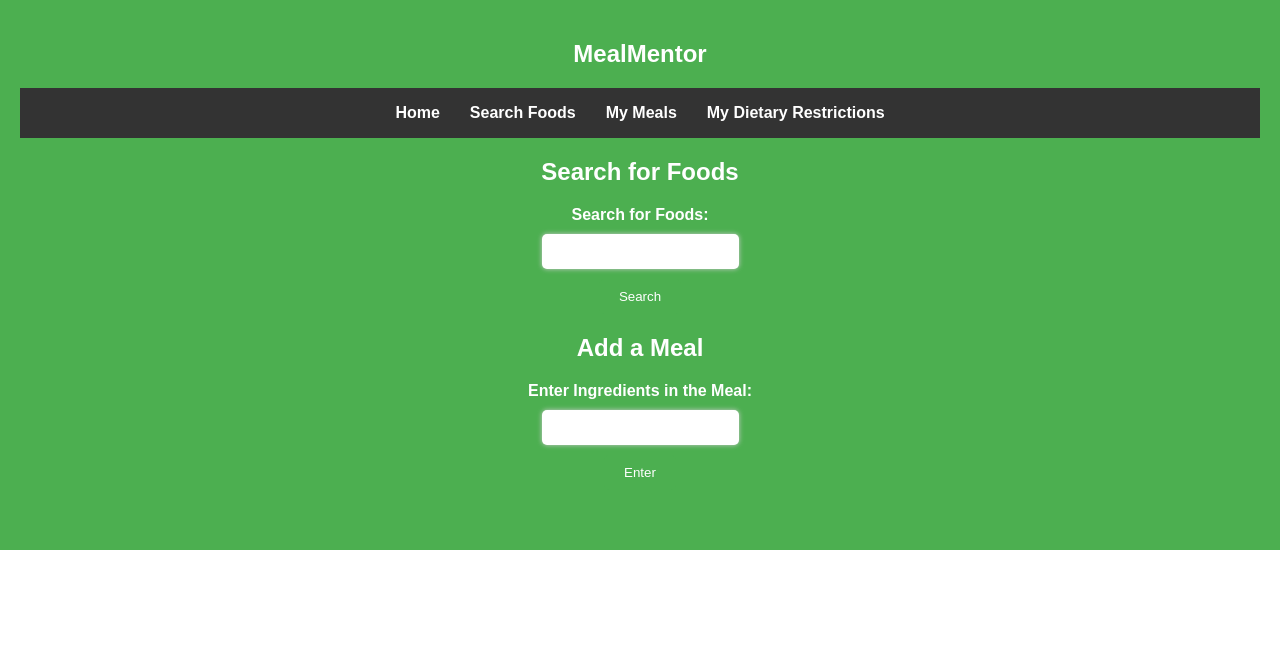
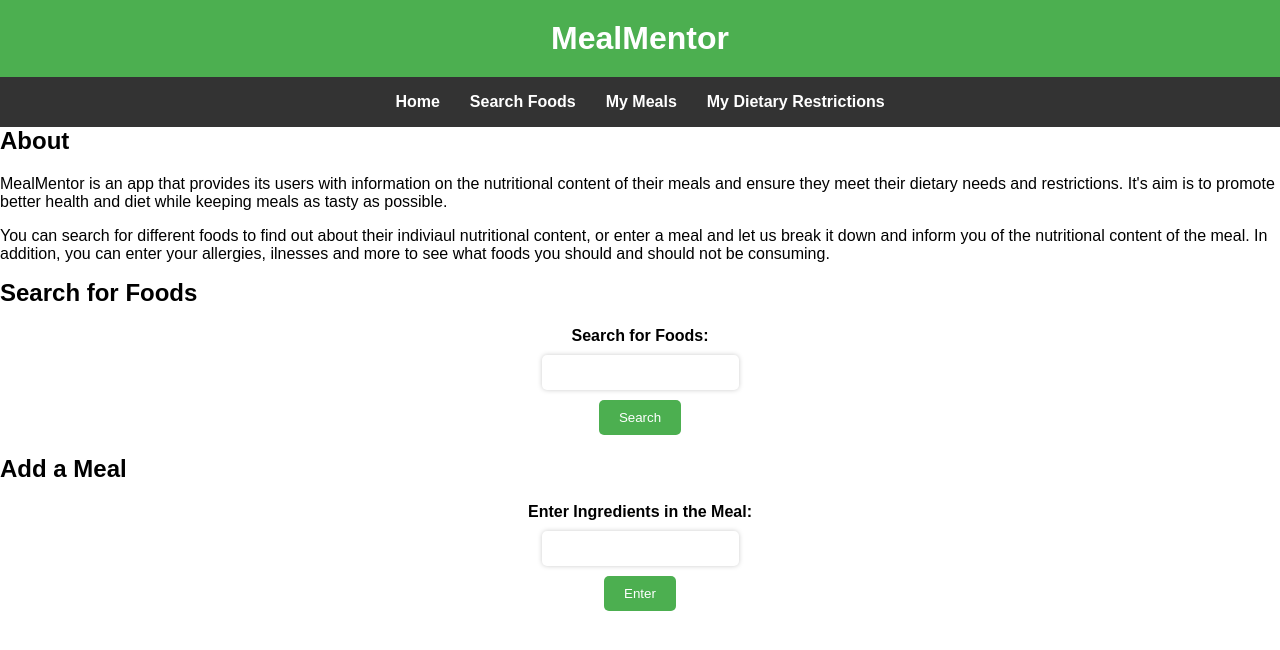
Before and after one commit to cse204-2023/Calorie-Tracker, a React (Create React App) app in the folder nutrition-app/: page / in a window 1280 px wide. Shown: the top 650 px of the page. Built offline with nearby package versions, Linux system fonts and the light colour scheme.

Commit message:
Getting Search Results for Nutritional Values

```diff
--- a/nutrition-app/package.json
+++ b/nutrition-app/package.json
@@ -6,6 +6,7 @@
     "@testing-library/jest-dom": "^5.16.5",
     "@testing-library/react": "^13.4.0",
     "@testing-library/user-event": "^13.5.0",
+    "axios": "^1.3.6",
     "react": "^18.2.0",
     "react-dom": "^18.2.0",
     "react-scripts": "5.0.1",
--- a/nutrition-app/src/App.css
+++ b/nutrition-app/src/App.css
@@ -1,9 +1,9 @@
-body {
+.App {
   font-family: Arial, sans-serif;
   margin: 0;
   padding: 0;
 }
-header {
+.App-header {
   background-color: #4CAF50;
   color: white;
   padding: 20px;
--- a/nutrition-app/src/App.js
+++ b/nutrition-app/src/App.js
@@ -1,25 +1,30 @@
-import logo from './logo.svg';
 import './App.css';
 import Search from './Search';
 import AddMeal from './AddMeal';
 import Nav from './Nav';
+import About from './About';
+import { useState } from 'react';
 
 function App() {
+  const [searchResults, setSearchResults] = useState([]);
+
+  const searchFood = async (query) => {
+    const response = await fetch(`https://api.nutritionix.com/v1_1/search/${query}?results=0:20&fields=item_name,brand_name,nf_calories,nf_total_fat,nf_protein,nf_total_carbohydrate,nf_serving_size_unit&appId=25850a88&appKey=037a99010fc1334604cd90034de61eaa`);
+    const data = await response.json();
+    setSearchResults(data.hits);
+  };
+
   return (
     <div className="App">
       <header className="App-header">
-        <section>
-          <header>
-              <h1>MealMentor</h1>
-          </header>
-         <Nav></Nav>
-          <div className="main">
-            <Search></Search>
-            <AddMeal></AddMeal>
-            <div className='prevMeals'></div>
-          </div>
-        </section>
+          <h1>MealMentor</h1>
       </header>
+      <section>
+        <Nav/>
+        <About/>
+        <Search searchFood={searchFood} searchResults={searchResults}/>
+        <AddMeal/>
+    </section>
     </div>
   );
 }
--- a/nutrition-app/src/Search.js
+++ b/nutrition-app/src/Search.js
@@ -1,17 +1,80 @@
 import './Search.css';
+import { useState } from 'react';
+import axios from 'axios';
 
 function Search(props) {
+    const [query, setQuery] = useState('');
+    const [nutrients, setNutrients] = useState(null);
+
+    const handleSubmit = (event) => {
+        event.preventDefault();
+
+        axios.get('https://api.nutritionix.com/v1_1/search/' + query, {
+          params: {
+            results: '0:1',
+            fields: 'item_name,brand_name,nf_calories,nf_total_fat,nf_saturated_fat,nf_cholesterol,nf_sodium,nf_total_carbohydrate,nf_dietary_fiber,nf_sugars,nf_protein',
+            appId: '25850a88',
+            appKey: '037a99010fc1334604cd90034de61eaa'
+          }
+        })
+        .then((response) => {
+          const food = response.data.hits[0].fields;
+          setNutrients({
+            name: food.item_name,
+            brand: food.brand_name,
+            calories: food.nf_calories,
+            fat: food.nf_total_fat,
+            saturatedFat: food.nf_saturated_fat,
+            cholesterol: food.nf_cholesterol,
+            sodium: food.nf_sodium,
+            carbs: food.nf_total_carbohydrate,
+            fiber: food.nf_dietary_fiber,
+            sugar: food.nf_sugars,
+            protein: food.nf_protein
+          });
+        })
+        .catch((error) => {
+          console.log(error);
+        });
+      };
+
+    //   const handleChange = (e) => {
+    //     setQuery(e.target.value);
+    //   };
+
     return (
         <div className="search">
             <h2>Search for Foods</h2>
-        <form id="food-search-form">
-            <label for="food-search">Search for Foods:</label>
-            <input type="text" id="food-search" name="food-search"/>
+            <form id="food-search-form" onSubmit={handleSubmit}>
+                <label htmlFor="food-search">Search for Foods:</label>
+                <input type="text" id="food-search" name="food-search" value={query} onChange={(event) => setQuery(event.target.value)}/>
                 <input type="submit" value="Search"/>
             </form>
+            {/* <div id="food-results">
+                {props.searchResults.map((result) => (
+                    <div key={result._id}>{result.fields.item_name}</div>
+                ))}
+            </div> */}
+            {nutrients && (
                 <div id="food-results">
-            {/* <!-- Display search results here --> */}
-        </div>
+                    <h3>{nutrients.name}</h3>
+                    <p>{nutrients.brand}</p>
+                    <ul>
+                        <li>Calories: {nutrients.calories}</li>
+                        <li>Total Fat: {nutrients.fat}g</li>
+                        <li>Saturated Fat: {nutrients.saturatedFat}g</li>
+                        <li>Cholesterol: {nutrients.cholesterol}mg</li>
+                        <li>Sodium: {nutrients.sodium}mg</li>
+                        <li>Total Carbohydrate: {nutrients.carbs}g</li>
+                        <li>Dietary Fiber: {nutrients.fiber}g</li>
+                        <li>Sugar: {nutrients.sugar}g</li>
+                        <li>Protein: {nutrients.protein}g</li>
+                        <li>Fat: {nutrients.fat ? nutrients.fat.toFixed(1) + "g" : "-"}</li>
+                        <li>Carbohydrates: {nutrients.carbohydrates ? nutrients.carbohydrates.toFixed(1) + "g" : "-"}</li>
+                        <li>Fiber: {nutrients.fiber ? nutrients.fiber.toFixed(1) + "g" : "-"}</li>
+                        <li>Sugar: {nutrients.sugar ? nutrients.sugar.toFixed(1) + "g" : "-"}</li>
+                    </ul>
+                </div>)}
         </div>
     );
 }
```
Also changed, not shown: 1 other file (tests, documents, lock files or other folders). Lines whose indentation alone changed are shown as unchanged.
